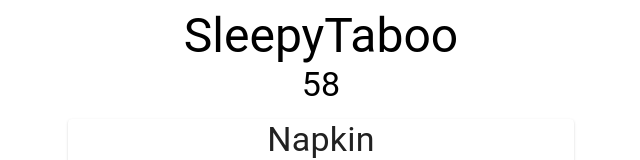
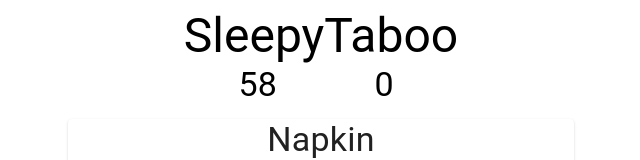
Before and after one commit to sleepyboy123/SleepyTaboo, a React (Create React App) app: page / in a window 1280 px wide. Both pictures are taken after a click on the element "Start". Shown: the top 160 px of the page, without its empty margins (319-959 px from the left). Built offline with nearby package versions, Linux system fonts and the light colour scheme.

Commit message:
Added Score to UI

```diff
--- a/src/App.js
+++ b/src/App.js
@@ -59,7 +59,10 @@ class App extends React.Component {
                 {(this.state.status) ?
                 <Typography variant="h4" className={styles.title} onClick={this.startTimer}>Start</Typography>
                 :
-                <Typography variant="h4" className={styles.title}>{this.state.seconds}</Typography>
+                <div>
+                    <div className={styles.floatbox}><Typography variant="h4" className={styles.float}>{this.state.seconds}</Typography></div>
+                    <div className={styles.floatbox}><Typography variant="h4" className={styles.float}>{this.state.score}</Typography></div>
+                </div>
                 }
                 </div>
                 <Cards addScore={this.addScore} />
--- a/src/App.module.css
+++ b/src/App.module.css
@@ -7,3 +7,12 @@
 .title {
     text-align: center;
 }
+
+.floatbox {
+    display: inline-block;
+    width: 50%;
+}
+
+.float {
+    text-align: center;
+}
--- a/src/components/Cards/Cards.jsx
+++ b/src/components/Cards/Cards.jsx
@@ -23,11 +23,11 @@ const Cards = ({ addScore }) => {
     }
 
     function nextButton() {
+        addScore();
         completed.push(random);
         if (completed.length === data.length) {
             return;
         }
-        addScore();
         let a = Math.round(Math.random() * ((data.length - 1) - 0));
         while (completed.includes(a)) {
             a = Math.round(Math.random() * ((data.length - 1) - 0));
```
